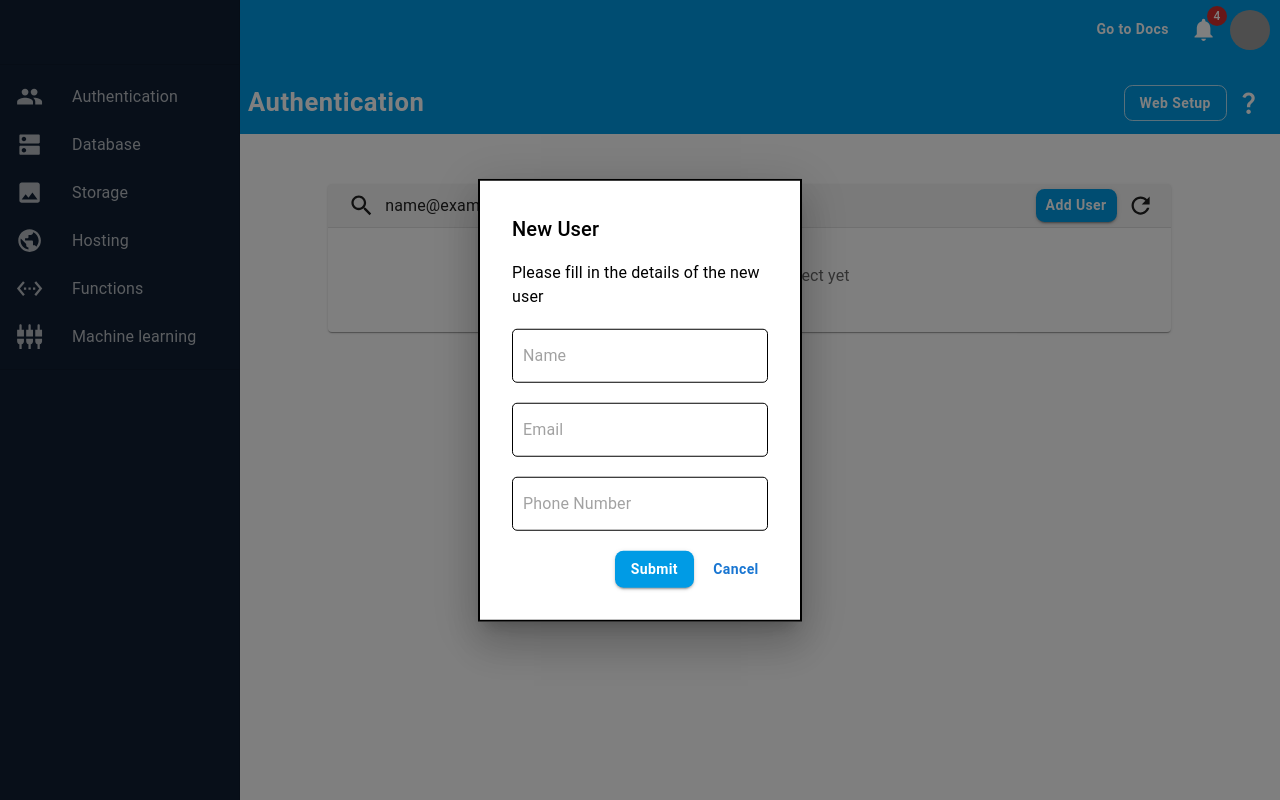
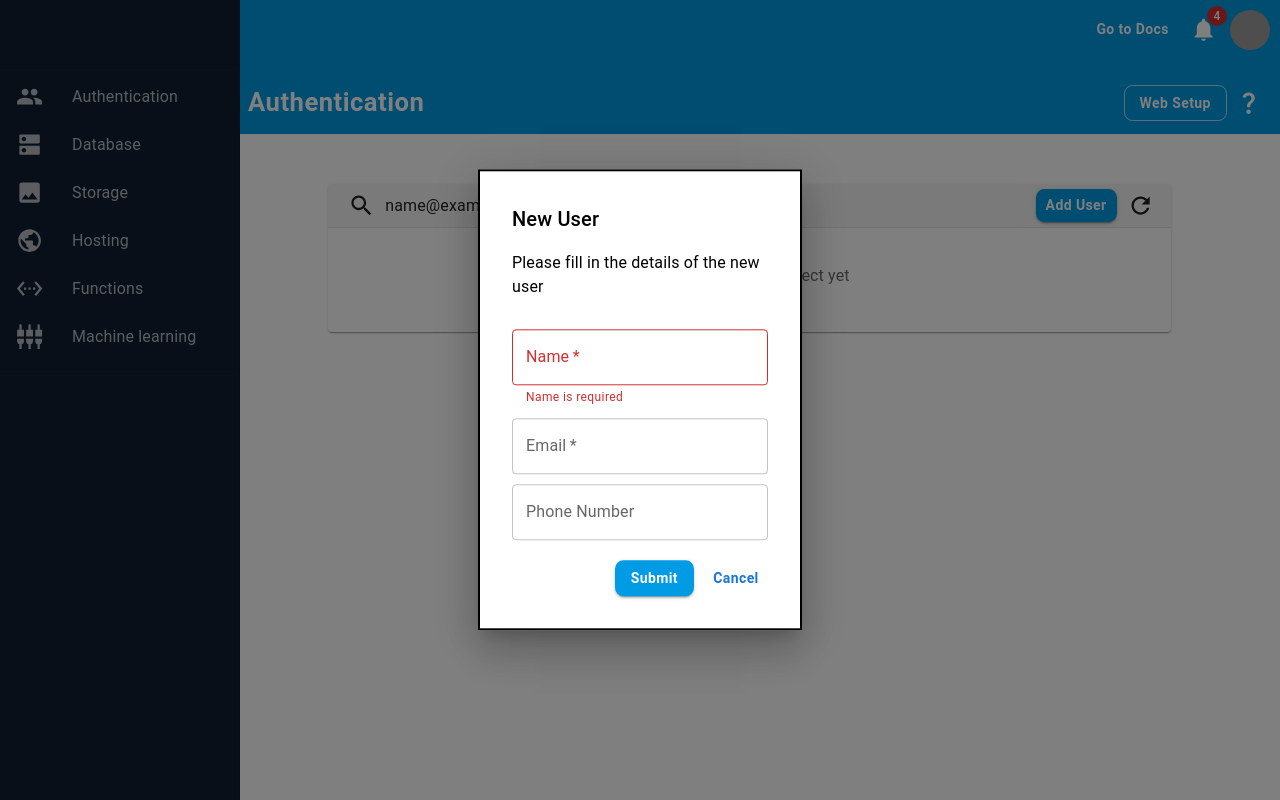
Before and after one commit to josephuche1/Material-ui-tutorials, a React (Create React App) app: page /authentication in a window 1280 px wide. Both pictures are taken after typing "name@example.com" into the empty fields and a click on the button "Add User". Built offline with nearby package versions, Linux system fonts and the light colour scheme; grey boxes are pictures that could not be loaded.

Commit message:
Convert Input component to TextField component Add necessary props relating to TextField

```diff
--- a/src/components/Modals/NewUserModal/NewUserModal.tsx
+++ b/src/components/Modals/NewUserModal/NewUserModal.tsx
@@ -5,6 +5,7 @@ import Box from '@mui/material/Box';
 import Input from '@mui/material/Input';
 import { modalStyles } from '../../common/BasicModal/styles';
 import CommonButton from '../../common/CommonButton/CommonButton';
+import TextField from '@mui/material/TextField';
 
 
 
@@ -16,9 +17,28 @@ const NewUserModal:React.FC<TBasicModalProps> = (props) => {
   const getContent = (): React.ReactNode => {
     return (
       <Box sx={modalStyles.form.formContainer}>
-          <Input placeholder="Name" sx={modalStyles.form.inputFields} type="text" disableUnderline/>
-          <Input placeholder="Email" sx={modalStyles.form.inputFields} type="email" disableUnderline/>
-          <Input placeholder="Phone Number" sx={modalStyles.form.inputFields} type="text" disableUnderline/>
+          <TextField
+            placeholder="Name"
+            sx={modalStyles.form.inputFields}
+            type="text"
+            label="Name"
+            required
+            error
+            helperText="Name is required"
+          />
+          <TextField
+           placeholder="Email"
+           sx={modalStyles.form.inputFields}
+           type="email"
+           label="Email"
+           required
+          />
+          <TextField
+            placeholder="Phone Number"
+            sx={modalStyles.form.inputFields}
+            type="tel"
+            label="Phone Number"
+          />
           <Box sx={modalStyles.form.buttonContainer}>
             <CommonButton
               variant="contained"
--- a/src/components/common/BasicModal/styles.ts
+++ b/src/components/common/BasicModal/styles.ts
@@ -16,15 +16,14 @@ export const modalStyles = {
       },
       inputFields: {
         width: "100%",
-        marginBottom: "20px",
-        border: "1px solid #000",
-        borderRadius: "5px",
-        padding: "10px"
+        marginTop: "10px",
+
       },
       buttonContainer: {
         display: "flex",
         justifyContent: "flex-end",
         gap: "10px",
+        marginTop: "20px"
       }
     }
   };
```
